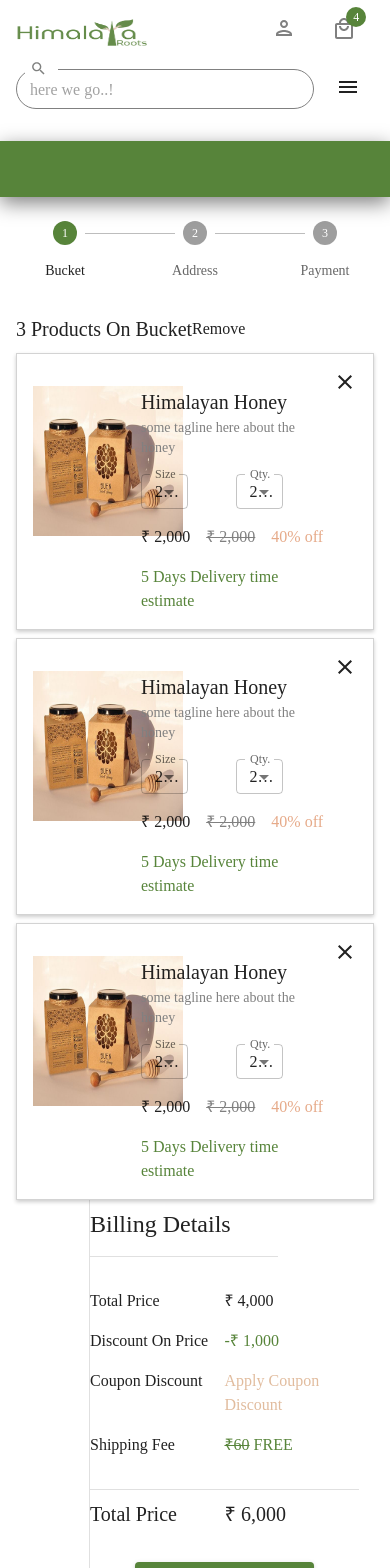
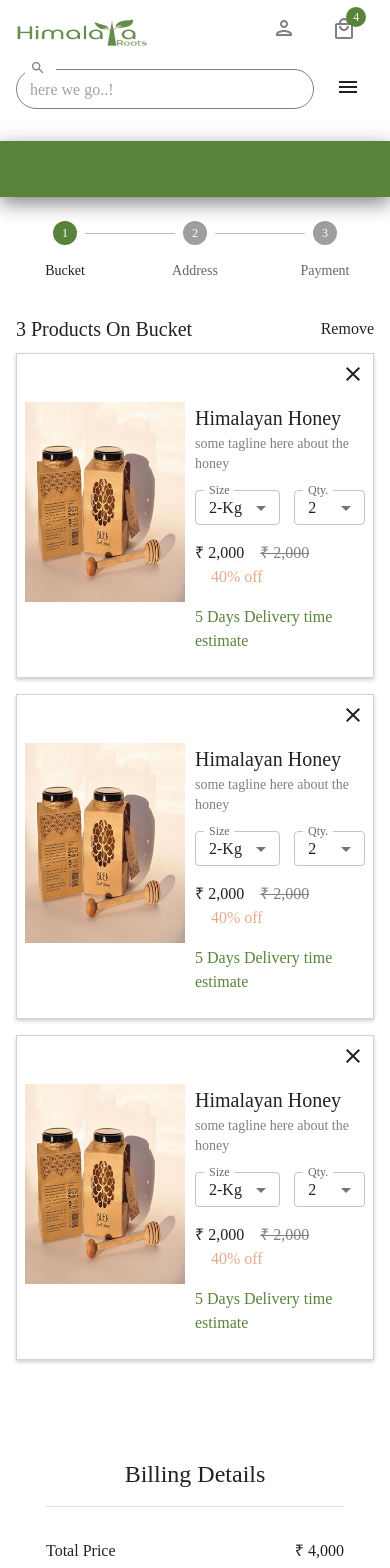
Before and after one commit to isidd/himalaya-roots, a Next.js app: page /bucket in a window 390 px wide. Shown: the top 1568 px of the page. Built offline with nearby package versions, Linux system fonts and the light colour scheme.

Commit message:
bucket mobile view completed

```diff
--- a/src/app/bucket/steps/bucket/index.tsx
+++ b/src/app/bucket/steps/bucket/index.tsx
@@ -8,20 +8,24 @@
     const PRODUCT = Array.from({length:3},(_,i)=>i)
 
     const BucketItem = ()=> (
-                <Grid mt={1} container item sx={{border:"1px solid lightgray",p:2,boxShadow : "0 2px 4px 0 rgba(0, 0, 0, 0.2)",}}>
-                        <Grid item xs={4} mt={2} >
-                            <Box >
-                                <Image alt="product" src={productImage} style={{height:"150px",width:"150px"}}  />
-                            </Box>
+                <Grid mt={1} mb={1} container sx={{border:"1px solid lightgray",p:1,boxShadow : "0 2px 4px 0 rgba(0, 0, 0, 0.2)",}}>
+                        <Grid item xs={12} display={"flex"} justifyContent={"end"} ><Close /></Grid>
+                        <Grid item xs={6} md={5} mt={2} >
+                            <Image alt="product" src={productImage} style={{height:"200px",width:"160px"}}  />
                         </Grid>
-                        <Grid item xs={7} mt={2} >
+                        <Grid container item xs={6} md={7} mt={2} textAlign={"left"} >
+                            <Grid xs={12}>
                                 <Typography variant="h6">
                                     Himalayan Honey
                                 </Typography>
+                            </Grid>
+                            <Grid xs={12}>
                                 <Typography color={"gray"} variant="body2">
                                     some tagline here about the honey
                                 </Typography>
-                            <Box mt={2} display={"flex"} justifyContent={"space-around"}>
+                            </Grid>
+                                <Grid container mt={2} display={"flex"} justifyContent={"space-around"}>
+                                    <Grid xs={6}>
                                     <FormControl fullWidth>
                                         <InputLabel id="demo-simple-select-label">Size</InputLabel>
                                         <Select
@@ -31,15 +35,16 @@
                                             defaultValue="Ten"
                                             label="Age"
                                             onChange={()=>{}}
-                                        sx={{width:"50%",height:"35px"}}
+                                            sx={{width:{md:"50%",sx:"100%"},height:"35px"}}
                                         >
                                             <MenuItem value={10}>1-Kg</MenuItem>
                                             <MenuItem value={20}>2-Kg</MenuItem>
                                             <MenuItem value={30}>3-Kg</MenuItem>
                                         </Select>
                                         </FormControl>
-                                {/* </Box>
-                                <Box> */}
+                                    </Grid>
+                                    <Grid xs={1}></Grid>
+                                    <Grid xs={5}>
                                         <FormControl fullWidth>
                                         <InputLabel id="demo-simple-select-label">Qty.</InputLabel>
                                         <Select
@@ -49,40 +54,35 @@
                                             defaultValue="Ten"
                                             label="Age"
                                             onChange={()=>{}}
-                                        sx={{width:"50%",height:"35px"}}
+                                             sx={{width:{md:"50%",sx:"100%"},height:"35px"}}
                                         >
                                             <MenuItem value={10}>1</MenuItem>
                                             <MenuItem value={20}>2</MenuItem>
                                             <MenuItem value={30}>3</MenuItem>
                                         </Select>
                                         </FormControl>
-                            </Box>
-                            <Box mt={2} display={"flex"} justifyContent={"start"} >
+                                    </Grid>
+                                </Grid >
+                            <Grid container mt={2} display={"flex"} justifyContent={"start"} >
                                 <Typography> ₹ 2,000 </Typography>
                                 <Typography ml={2} color={"gray"} > <s> ₹ 2,000 </s></Typography>
                                 <Typography ml={2} color={"#e6aa89"} > 40% off</Typography>
-                            </Box>
-                            <Box  mt={2} display={"flex"} justifyContent={"start"}>
+                            </Grid>
+                            <Grid mb={2} mt={2} display={"flex"} justifyContent={"start"}>
                                 <Typography color={(theme)=>theme.palette.primary.main} > 5 Days Delivery time estimate </Typography>
-                            </Box>
                             </Grid>
-                        <Grid item xs={1} display={"flex"} justifyContent={"end"} ><Close /></Grid>
+                        </Grid>
                     </Grid>
                     )
 
     const ItemsTopBar  = ()=>(
         <Grid container>
-            <Grid lg={6} item display={"flex"} alignItems={"center"} >
-                <Box>
-                    {/* <Checkbox defaultChecked={true} /> */}
-                </Box>
-                <Box>
+            <Grid xs={8} md={6} item display={"flex"} alignItems={"center"} >
                     <Typography variant="h6">
                         {PRODUCT.length > 0 && PRODUCT.length} Products On Bucket
                     </Typography>
-                </Box>
             </Grid>
-            <Grid lg={6} item display={"flex"} alignItems={"center"} justifyContent={"end"} >
+            <Grid xs={4} md={6} item display={"flex"} alignItems={"center"} justifyContent={"end"} >
                 <Typography>
                     Remove
                 </Typography>
@@ -105,28 +105,28 @@
                     <ItemsTopBar />
                 </Grid>
 
-                <Grid lg={1} item ><Divider orientation="vertical" sx={{color:"gray",width:"2px"}} variant="inset"  /></Grid>
+                <Grid  sx={{display:{xs:"none",md:"flex",sm:"flex"}}} lg={1} item ><Divider orientation="vertical" sx={{color:"gray",width:"2px"}} variant="inset"  /></Grid>
 
-                <Grid lg={4} item mt={1} >
+                <Grid  sx={{mt:{xs:"60px",md:"0px"},textAlign:{xs:"center",md:"left"},p:{xs:"30px",md:"1px"}}} lg={4} xs={12} item mt={1} >
                     <Grid>
                         <Typography variant="h5" >Billing Details</Typography>
-                        <Divider sx={{mt:2,width:"70%"}}/>
+                        <Divider sx={{mt:2,width:{md:"70%",xs:"100%"}}}/>
                     </Grid>
-                    <Grid container mt={4}>
-                        <Grid item xs={6}><Typography>Total Price</Typography></Grid>
-                        <Grid item xs={6}><Typography>₹ 4,000</Typography></Grid>
+                    <Grid container mt={4} >
+                        <Grid item xs={6} textAlign={"left"} ><Typography>Total Price</Typography></Grid>
+                        <Grid item xs={6} textAlign={"right"} ><Typography>₹ 4,000</Typography></Grid>
                     </Grid>
                     <Grid container mt={2} >
-                        <Grid item xs={6}><Typography>Discount On Price</Typography></Grid>
-                        <Grid item xs={6}><Typography color={(theme)=>theme.palette.primary.main} >-₹ 1,000</Typography></Grid>
+                        <Grid item xs={6} textAlign={"left"}><Typography>Discount On Price</Typography></Grid>
+                        <Grid item xs={6} textAlign={"right"}><Typography color={(theme)=>theme.palette.primary.main} >-₹ 1,000</Typography></Grid>
                     </Grid>
                     <Grid container mt={2} >
-                        <Grid item xs={6}><Typography>Coupon Discount</Typography></Grid>
-                        <Grid item xs={6}><Typography color={(theme)=>theme.palette.secondary.main} > Apply Coupon Discount</Typography></Grid>
+                        <Grid item xs={6} textAlign={"left"}><Typography>Coupon Discount</Typography></Grid>
+                        <Grid item xs={6} textAlign={"right"}><Typography color={(theme)=>theme.palette.secondary.main} > Apply Coupon Discount</Typography></Grid>
                     </Grid>
                     <Grid container mt={2} >
-                        <Grid item xs={6}><Typography>Shipping Fee</Typography></Grid>
-                        <Grid item xs={6}><Typography color={(theme)=>theme.palette.primary.main} > <s>₹60</s> FREE</Typography></Grid>
+                        <Grid item xs={6} textAlign={"left"}><Typography>Shipping Fee</Typography></Grid>
+                        <Grid item xs={6} textAlign={"right"}><Typography color={(theme)=>theme.palette.primary.main} > <s>₹60</s> FREE</Typography></Grid>
                     </Grid>
 
                     <Grid container mt={4} >
@@ -134,8 +134,8 @@
                     </Grid>
 
                     <Grid container mt={1} >
-                        <Grid item xs={6}><Typography variant="h6" >Total Price</Typography></Grid>
-                        <Grid item xs={6}><Typography variant="h6" > ₹ 6,000</Typography></Grid>
+                        <Grid item xs={6} textAlign={"left"} ><Typography variant="h6" >Total Price</Typography></Grid>
+                        <Grid item xs={6} textAlign={"right"}><Typography variant="h6" > ₹ 6,000</Typography></Grid>
                     </Grid>
                     <Grid container mt={4} >
                         <Grid item xs={2}></Grid>
```
Lines whose indentation alone changed are shown as unchanged.
